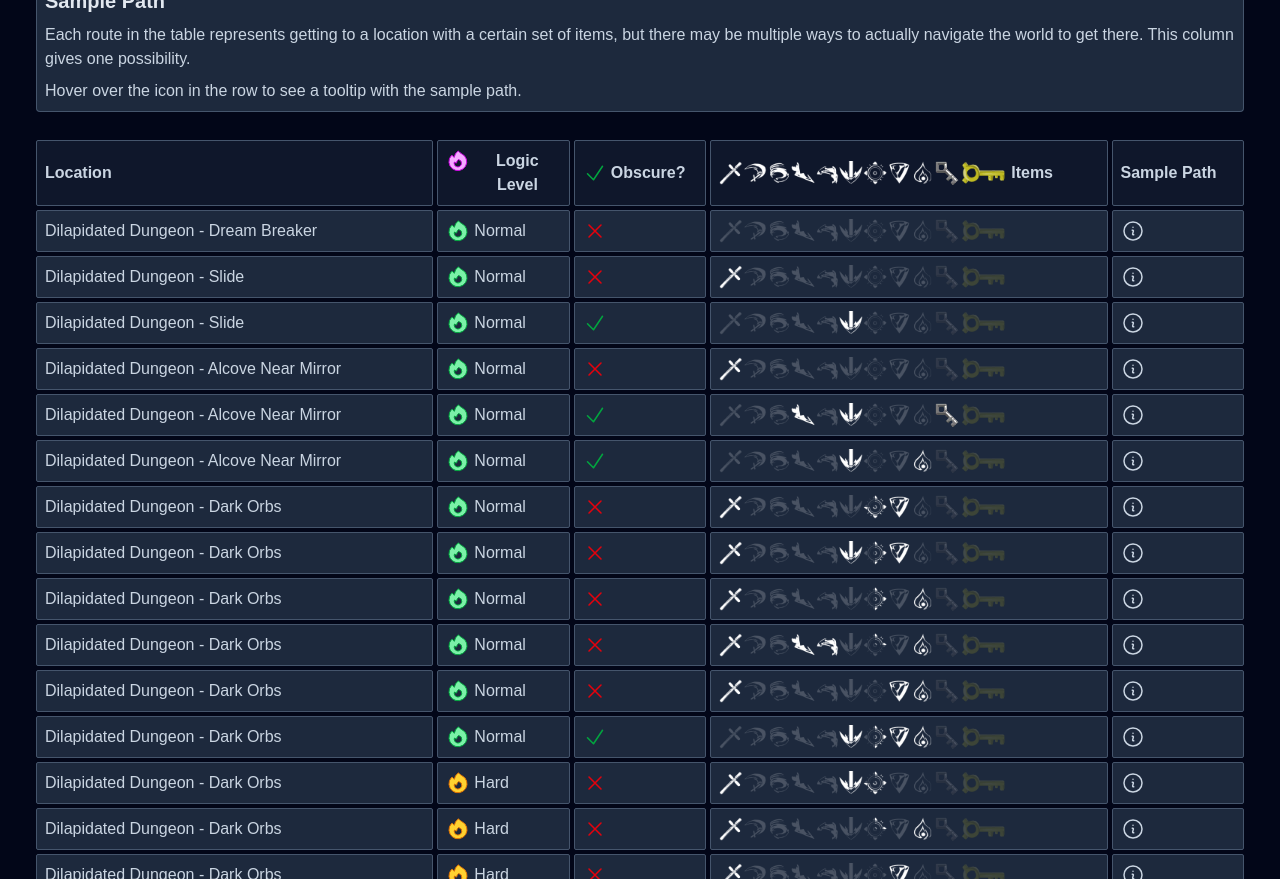
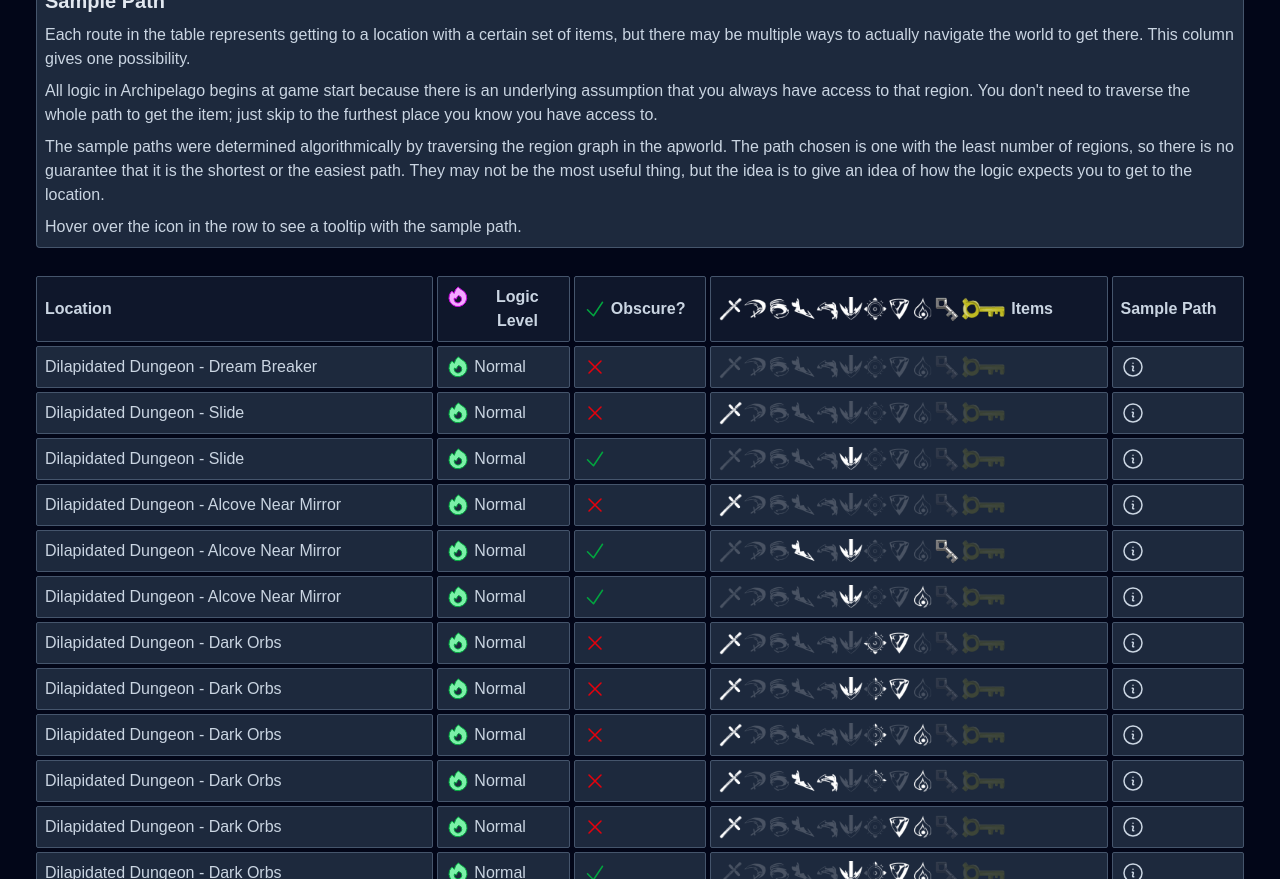
Before and after one commit to highrow623/pseudoregalia-archipelago-logic-viewer, a Next.js app: page / in a window 1280 px wide. Shown: the part 1540-2419 px from the top of the page. Built offline with nearby package versions, Linux system fonts and the light colour scheme.

Commit message:
added to sample path description

```diff
--- a/src/app/pathing-logic/instructions.tsx
+++ b/src/app/pathing-logic/instructions.tsx
@@ -261,6 +261,20 @@ export default function Instructions() {
           navigate the world to get there. This column gives one possibility.
         </Paragraph>
         <Paragraph>
+          All logic in Archipelago begins at game start because there is an
+          underlying assumption that you always have access to that region. You
+          don&apos;t need to traverse the whole path to get the item; just skip
+          to the furthest place you know you have access to.
+        </Paragraph>
+        <Paragraph>
+          The sample paths were determined algorithmically by traversing the
+          region graph in the apworld. The path chosen is one with the least
+          number of regions, so there is no guarantee that it is the shortest or
+          the easiest path. They may not be the most useful thing, but the idea
+          is to give an idea of how the logic expects you to get to the
+          location.
+        </Paragraph>
+        <Paragraph>
           Hover over the icon in the row to see a tooltip with the sample path.
         </Paragraph>
       </div>
```
